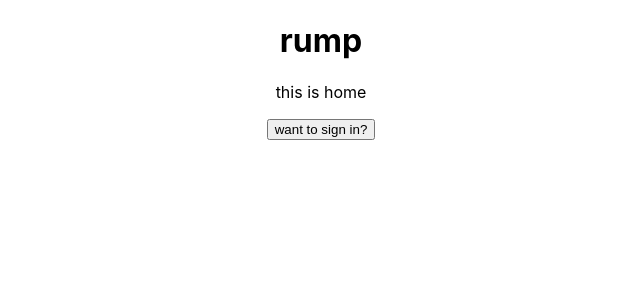
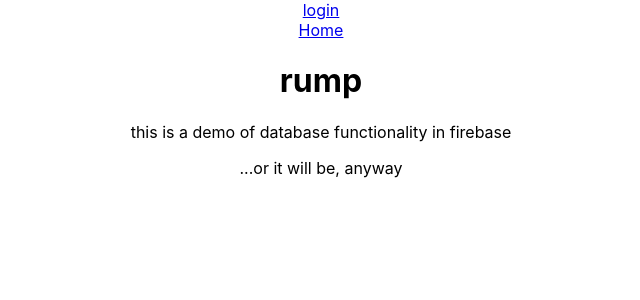
Before and after one commit to rump-food-software/sandbox, a React (Create React App) app: page /DatabaseDemo in a window 1280 px wide. Shown: the top 300 px of the page, without its empty margins (319-959 px from the left). Built offline with nearby package versions, Linux system fonts and the light colour scheme; no server answers.

Commit message:
add router and demo page

```diff
--- a/src/App.js
+++ b/src/App.js
@@ -1,10 +1,10 @@
 import './App.css';
-import Home from './_common/Home';
+import Router from './_common/Router';
 
 function App() {
   return (
     <div className="App">
-      <Home />
+      <Router />
     </div>
   );
 }
--- a/src/_common/Home.jsx
+++ b/src/_common/Home.jsx
@@ -1,21 +1,9 @@
 import React from 'react'
-import AuthUserContextProvider from '../auth/AuthUserContextProvider'
-import SignInPanel from '../auth/SignInPanel'
-import FirebaseContextProvider from '../firebase/FirebaseContextProvider'
-import UserBadge from './UserBadge'
 
 const Home = () => {
   return (
     <div>
-      <FirebaseContextProvider>
-        <AuthUserContextProvider>
-          <UserBadge />
-          <h1>rump</h1>
-          <p>this is home</p>
-
-          <SignInPanel />
-        </AuthUserContextProvider>
-      </FirebaseContextProvider>
+      <p>this is home</p>
     </div>
   )
 }
--- /dev/null
+++ b/src/_common/Layout.jsx
@@ -0,0 +1,19 @@
+import React from 'react'
+import { Link, Outlet } from 'react-router-dom'
+import AuthUserContextProvider from '../auth/AuthUserContextProvider'
+import FirebaseContextProvider from '../firebase/FirebaseContextProvider'
+import UserBadge from './UserBadge'
+
+const Layout = () => {
+  return (
+    <FirebaseContextProvider>
+      <AuthUserContextProvider>
+        <UserBadge />
+        <Link to="/">Home</Link>
+        <h1>rump</h1>
+        <Outlet />
+      </AuthUserContextProvider>
+    </FirebaseContextProvider>)
+}
+
+export default Layout
--- /dev/null
+++ b/src/_common/Router.jsx
@@ -0,0 +1,23 @@
+import React from 'react';
+import { BrowserRouter, Route, Routes } from "react-router-dom";
+import SignInPanel from '../auth/SignInPanel';
+import Home from './Home';
+import Layout from './Layout';
+import DatabaseDemo from '../pages/DatabaseDemo';
+import PhoneSignIn from '../auth/phone/PhoneSignIn';
+
+const Router = () => {
+  return (
+    <BrowserRouter >
+      <Routes>
+        <Route path="/" element={<Layout />}>
+          <Route path="/" element={<Home />} />
+          <Route path="/DatabaseDemo" element={<DatabaseDemo />} />
+          <Route path="/login" element={<PhoneSignIn />} />
+        </Route>
+      </Routes>
+    </BrowserRouter>
+  )
+}
+
+export default Router
--- a/src/_common/UserBadge.jsx
+++ b/src/_common/UserBadge.jsx
@@ -1,4 +1,5 @@
 import React, { useContext } from 'react';
+import { Link } from 'react-router-dom';
 import { AuthUserContext } from "../auth/AuthUserContextProvider";
 import LogoutButton from '../auth/LogoutButton';
 
@@ -13,6 +14,9 @@
           <LogoutButton />
         </div>
       }
+      {!user &&
+        <Link to="/login">login</Link>
+      }
     </div>
   )
 }
--- a/src/auth/phone/ConfirmationBox.jsx
+++ b/src/auth/phone/ConfirmationBox.jsx
@@ -1,6 +1,6 @@
 import React, { useState } from 'react';
 
-const ConfirmationBox = ({ currentConfirmationResult, phone, onSignIn }) => {
+const ConfirmationBox = ({ currentConfirmationResult, phone }) => {
   const [code, setCode] = useState();
   const [errorMessage, setErrorMessage] = useState();
   const onCodeChange = (e) => {
@@ -13,7 +13,6 @@
       // User signed in successfully.
       //const user = result.user;
       setErrorMessage()
-      onSignIn();
       // ...
     }).catch((error) => {
       // User couldn't sign in (bad verification code?)
--- a/src/auth/phone/PhoneSignIn.jsx
+++ b/src/auth/phone/PhoneSignIn.jsx
@@ -1,11 +1,13 @@
-import React, { useState } from 'react';
+import React, { useState, useContext } from 'react';
 import ConfirmationBox from "./ConfirmationBox";
 import PhoneNumberBox from "./PhoneNumberBox";
+import { AuthUserContext } from '../AuthUserContextProvider';
 
 const PhoneSignIn = () => {
   const [currentConfirmationResult, setCurrentConfirmationResult] = useState();
   const [phone, setPhone] = useState();
-
+const currentUser = useContext(AuthUserContext);
+if(currentUser) return <div>already logged in</div>
   return (
     <div>PhoneSignIn
       {!currentConfirmationResult &&
--- /dev/null
+++ b/src/pages/DatabaseDemo.jsx
@@ -0,0 +1,12 @@
+import React from 'react'
+
+const DatabaseDemo = () => {
+  return (
+    <div>
+      <p>this is a demo of database functionality in firebase</p>
+      <p>...or it will be, anyway</p>
+    </div>
+  )
+}
+
+export default DatabaseDemo
```
